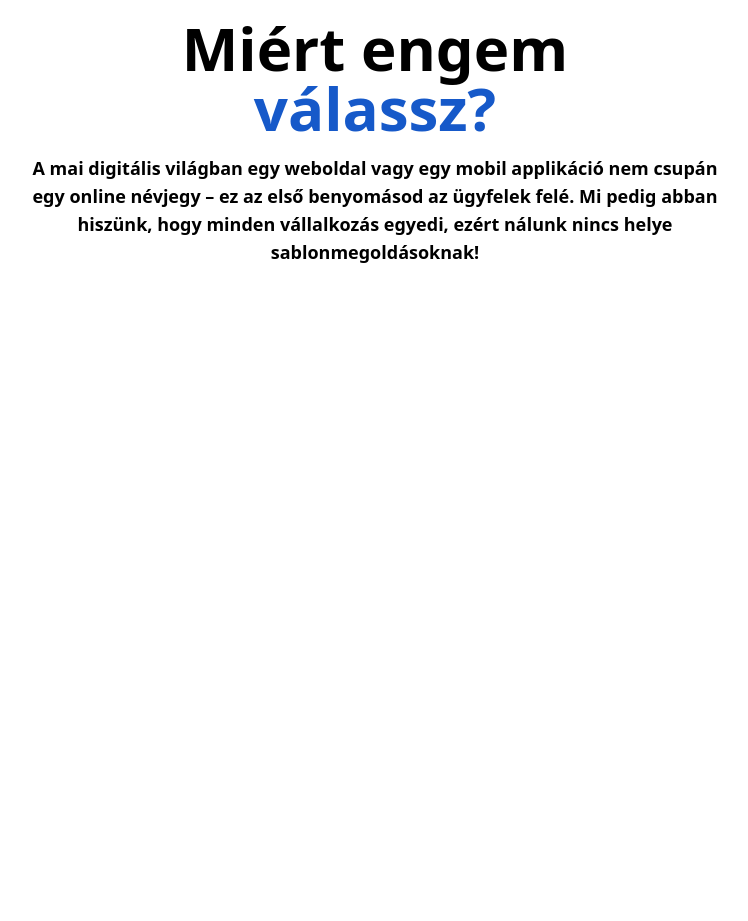
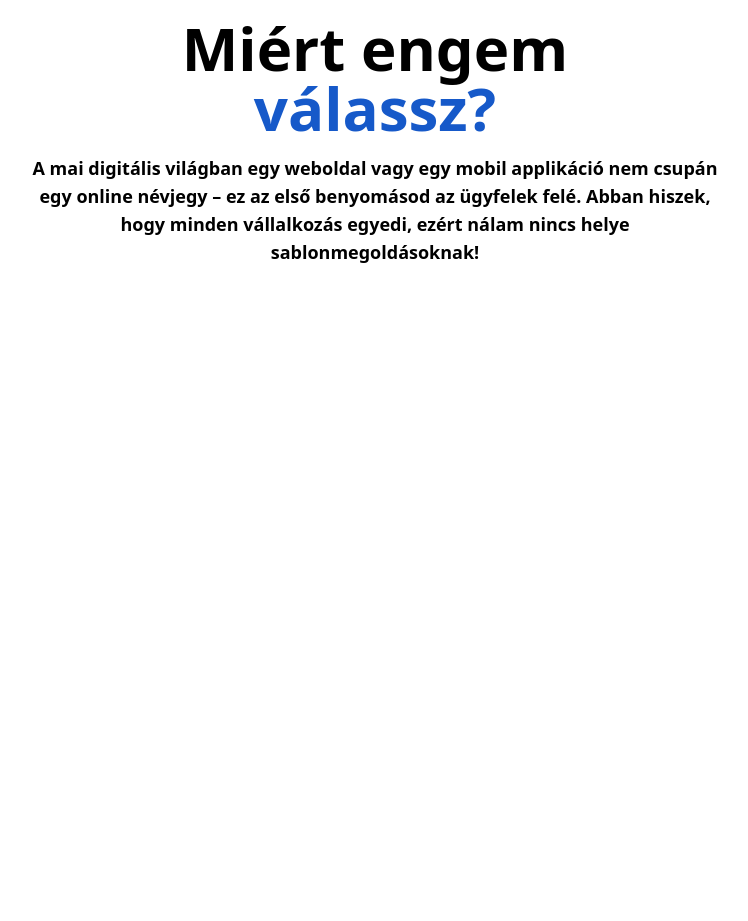
Before and after one commit to GogoMogo1989/webdeveloper, a React (Vite) app in the folder webdeveloper/: page / in a window 1280 px wide. Shown: the part 2240-3161 px from the top of the page, without its empty margins (265-1013 px from the left). Built offline with nearby package versions, Linux system fonts and the light colour scheme.

Commit message:
fixxed tegeződés-magázódás

```diff
--- a/webdeveloper/src/components/About.jsx
+++ b/webdeveloper/src/components/About.jsx
@@ -77,9 +77,9 @@ const About = () => {
         </h1>
         <p className="mx-auto text-xs sm:text-sm md:text-base lg:text-lg text-black py-4 max-w-[700px] font-bold text-center">
           A mai digitális világban egy weboldal vagy egy mobil applikáció nem
-          csupán egy online névjegy – ez az első benyomásod az ügyfelek felé. Mi
-          pedig abban hiszünk, hogy minden vállalkozás egyedi, ezért nálunk
-          nincs helye sablonmegoldásoknak!
+          csupán egy online névjegy – ez az első benyomásod az ügyfelek felé.
+          Abban hiszek, hogy minden vállalkozás egyedi, ezért nálam nincs helye
+          sablonmegoldásoknak!
         </p>
       </div>
 
```
